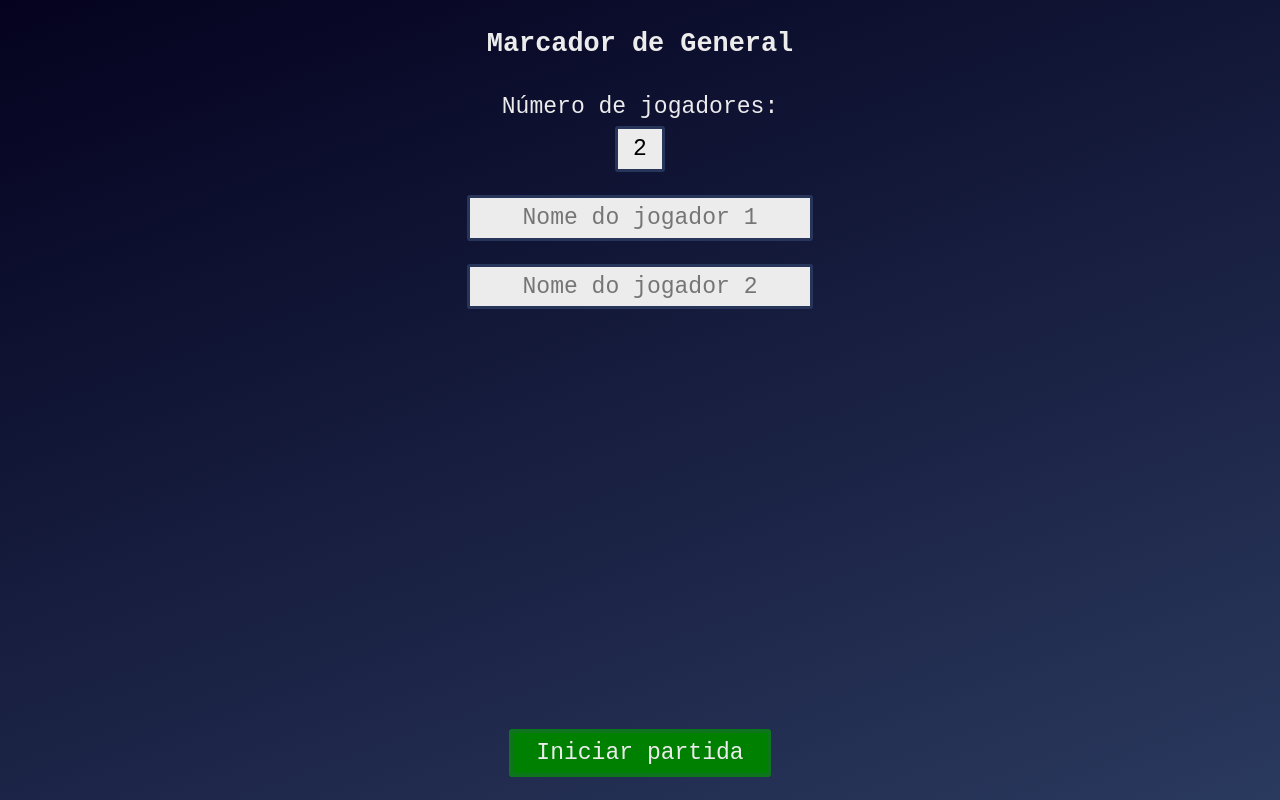
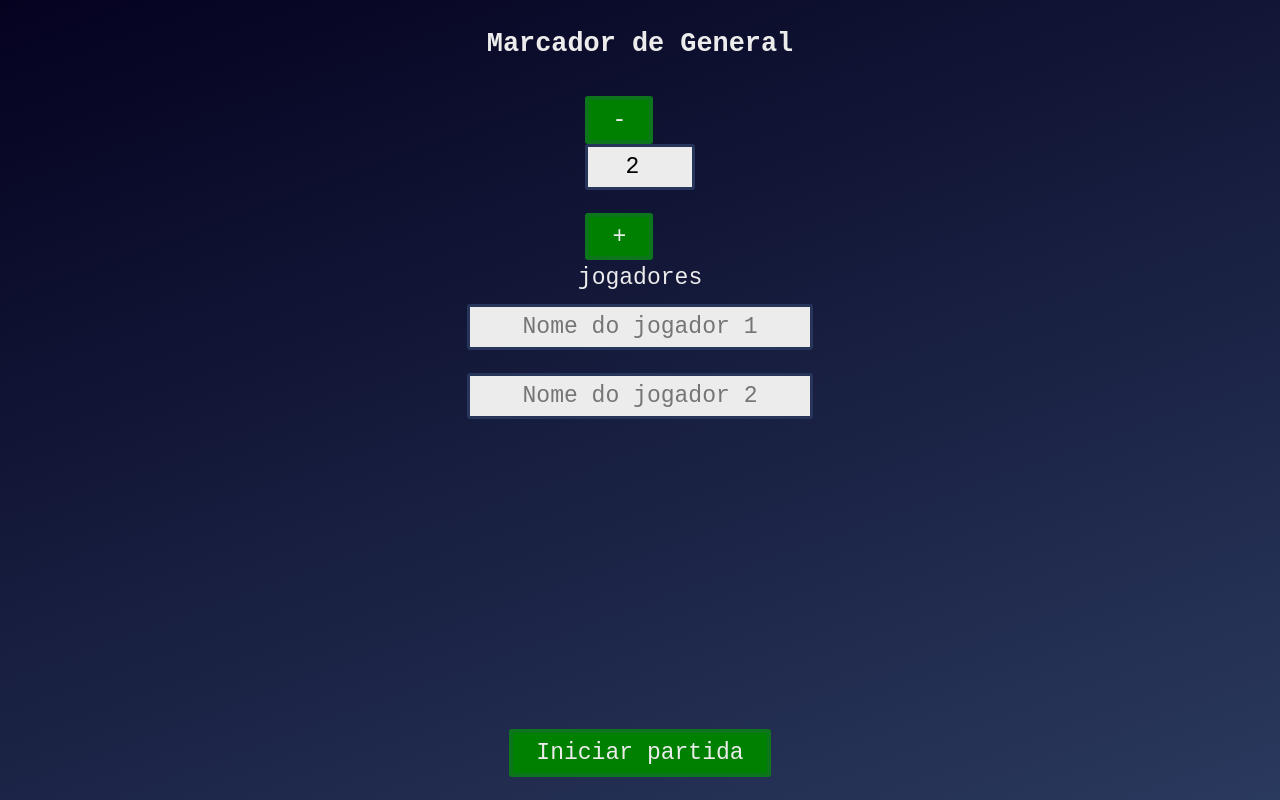
Before and after one commit to gabrielkgg/marcador-general, a React (Create React App) app: page / in a window 1280 px wide. Built offline with nearby package versions, Linux system fonts and the light colour scheme.

Commit message:
adicionado botões de mais e menos jogadores, assim como a validação de número de jogadores

```diff
--- a/src/components/CadastroJogadores.jsx
+++ b/src/components/CadastroJogadores.jsx
@@ -1,12 +1,58 @@
-import React, { useState } from 'react';
+import React, { useEffect, useState } from 'react';
 import './../styles/CadastroJogadores.scss';
 
 export function CadastroJogadores({ onGameStart }) {
     const [numJogadores, setNumJogadores] = useState(2);
     const [nomes, setNomes] = useState([]);
+    const [podeDiminuirJogador, setPodeDiminuirJogador] = useState(true);
+    const [podeAumentarJogador, setPodeAumentarJogador] = useState(true);
 
     const handleNumJogadoresChange = (e) => {
-        setNumJogadores(Number(e.target.value));
+        let valor = parseInt(e.target.value, 10);
+
+        // Permite valor vazio temporariamente, mas impede que seja menor que 1
+        if (
+            valor === '' ||
+            (parseInt(valor, 10) >= 1 && parseInt(valor, 10) <= 20)
+        ) {
+            setNumJogadores(valor);
+        }
+    };
+
+    const handleBlur = () => {
+        // Se o valor for vazio ao sair do campo, redefine para 1
+        if (numJogadores === '' || numJogadores < 1) {
+            setNumJogadores(1);
+        } else if (numJogadores > 20) {
+            setNumJogadores(20);
+        }
+    };
+
+    const handleMenosJogador = () => {
+        // Não diminuir jogador se só tiver um
+        if (numJogadores === 1) {
+            return;
+        }
+        setNumJogadores(numJogadores - 1);
+    };
+
+    useEffect(() => {
+        setPodeDiminuirJogador(true);
+        setPodeAumentarJogador(true);
+        if (numJogadores === 20) {
+            setPodeAumentarJogador(false);
+        }
+        if (numJogadores === 1) {
+            setPodeDiminuirJogador(false);
+        }
+    }, [numJogadores]);
+
+    const handleMaisJogador = () => {
+        // Não deixa passar de 20 jogadores
+        if (numJogadores === 20) {
+            return;
+        }
+        setNumJogadores(numJogadores + 1);
     };
 
     const handleNomesJogadores = (i, valor) => {
@@ -37,15 +83,33 @@ export function CadastroJogadores({ onGameStart }) {
     };
 
     return (
-        <div className="container">
-            <label>
-                Número de jogadores:
-                <input
-                    value={numJogadores}
-                    onChange={handleNumJogadoresChange}
-                    inputMode="numeric"
-                    className="quantidade-jogadores"
-                />
+        <div className="container holder">
+            <label className="quantidade-jogadores">
+                <div className="flex">
+                    <button
+                        className={`minus font-bold ${podeDiminuirJogador ? '' : 'desativado'}`}
+                        onClick={handleMenosJogador}
+                    >
+                        -
+                    </button>
+                    <input
+                        type="number"
+                        value={numJogadores >= 1 ? numJogadores : 1}
+                        onChange={handleNumJogadoresChange}
+                        onBlur={handleBlur}
+                        inputMode="numeric"
+                        className="font-bold"
+                        min="1"
+                        max="20"
+                    />
+                    <button
+                        className={`plus font-bold ${podeAumentarJogador ? '' : 'desativado'}`}
+                        onClick={handleMaisJogador}
+                    >
+                        +
+                    </button>
+                </div>
+                jogadores
             </label>
             {Array.from({ length: numJogadores }, (_, i) => (
                 <input
```
